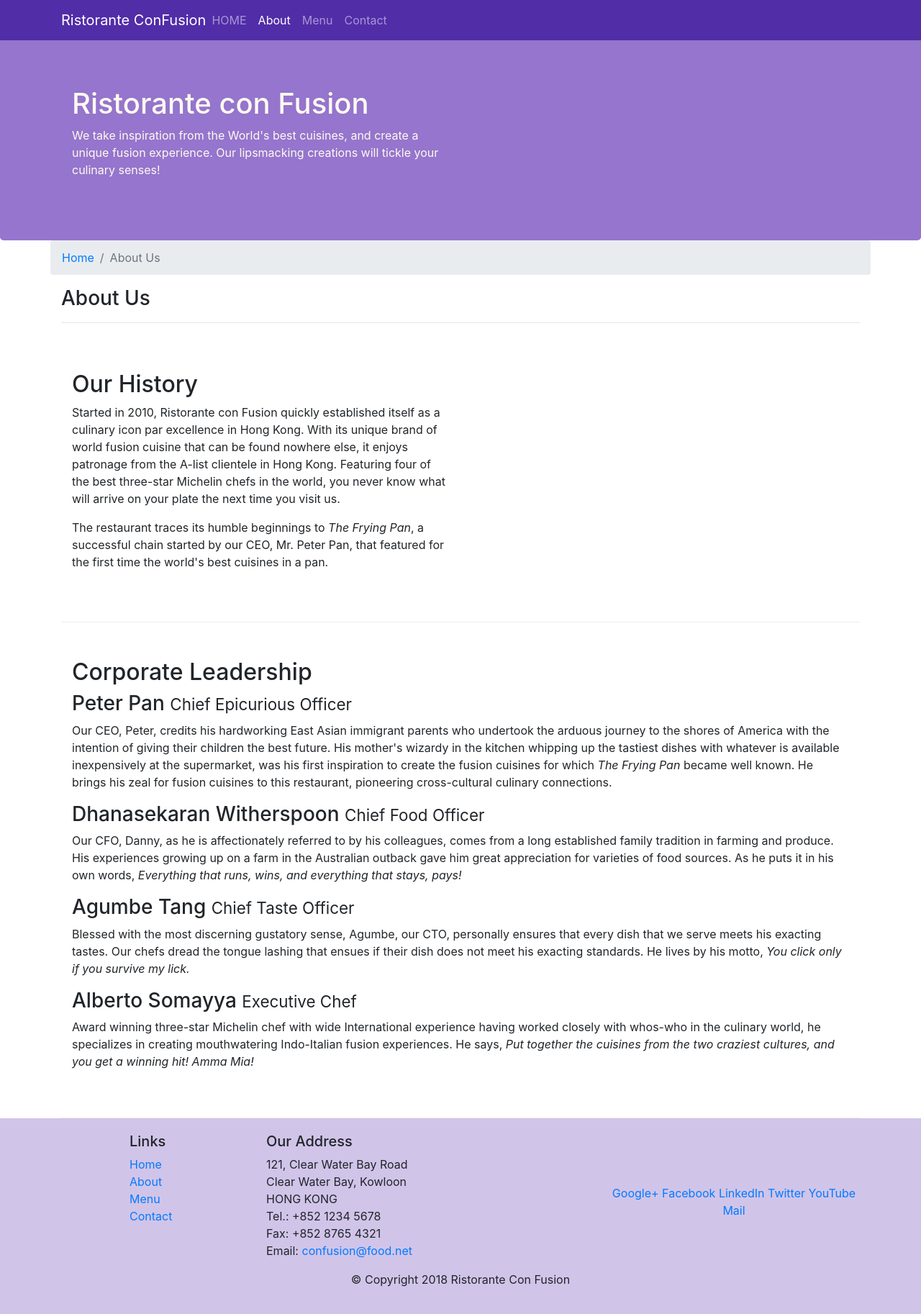
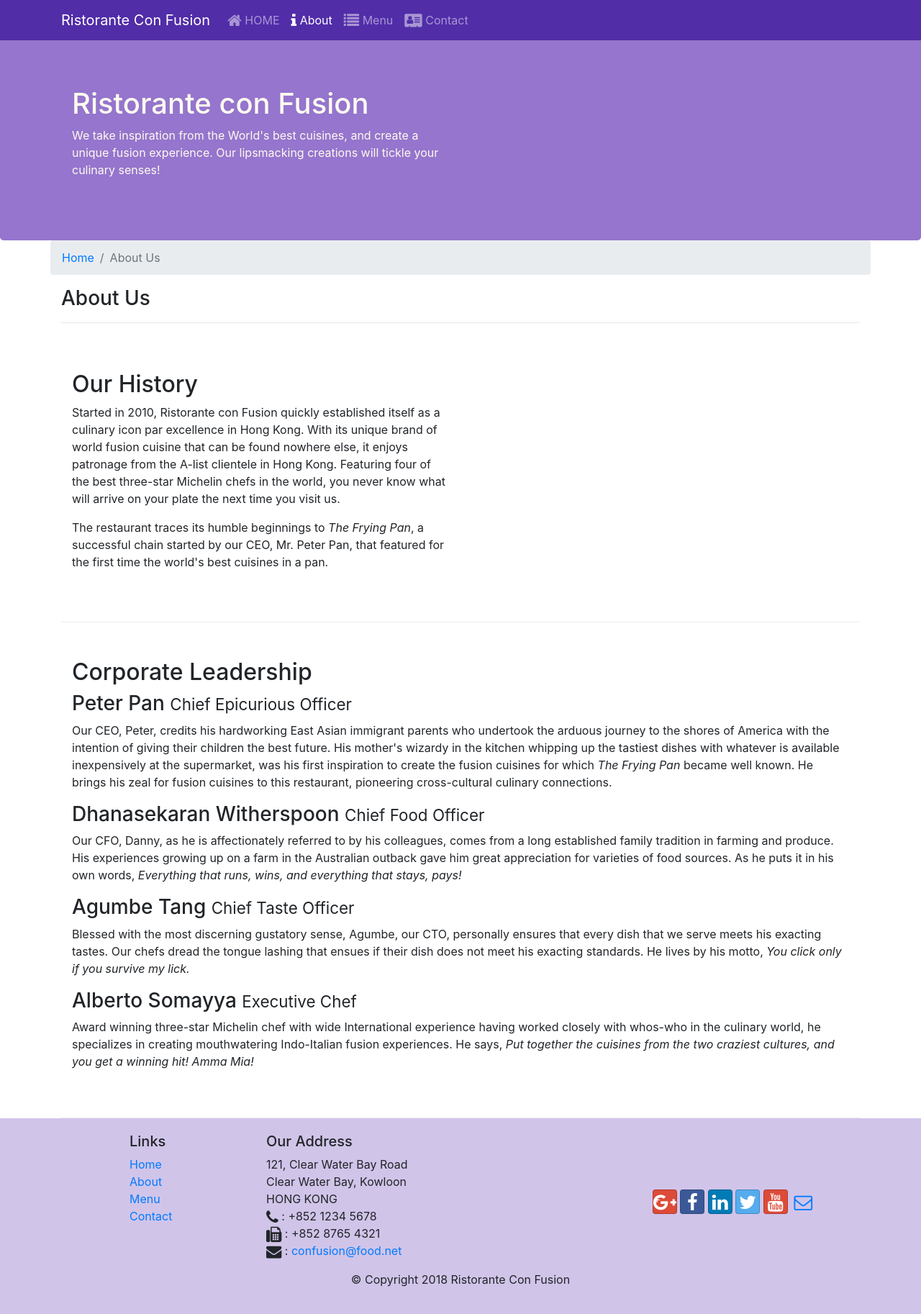
Before and after one commit to Ali-Zain1997/ConFusion, a website: page aboutus.html in a window 1280 px wide. Shown: the whole page at 72% size. Drawn offline with nearby package versions, Linux system fonts and the light colour scheme.

Commit message:
icon fonts

```diff
--- a/aboutus.html
+++ b/aboutus.html
@@ -10,6 +10,8 @@
 
      <!-- Bootstrap CSS -->
      <link rel="stylesheet" href="node_modules/bootstrap/dist/css/bootstrap.min.css">
+     <link rel="stylesheet" href="node_modules/font-awesome/css/font-awesome.min.css">
+     <link rel="stylesheet" href="node_modules/bootstrap-social/bootstrap-social.css">
      <link rel="stylesheet" href="css/styles.css">
      <title>Ristorante Con Fusion: About Us</title>
 
@@ -21,13 +23,13 @@
             <button class="navbar-toggler" type="button" data-toggle="collapse" data-target="#Navbar">
                 <span class="navbar-toggler-icon"></span>
             </button>
-            <a class="navbar-brand mr-auto" href="./index.html">Ristorante ConFusion</a>
+            <a class="navbar-brand" href="./index.html">Ristorante Con Fusion</a>
             <div class="collapse navbar-collapse" id="Navbar">
                 <ul class="navbar-nav mr-auto">
-                    <li class="nav-item"><a class="nav-link" href="./index.html">HOME</a></li>
-                    <li class="nav-item active"><a class="nav-link" href="#">About</a></li>
-                    <li class="nav-item"><a class="nav-link" href="#">Menu</a></li>
-                    <li class="nav-item"><a class="nav-link" href="#">Contact</a></li>
+                    <li class="nav-item"><a class="nav-link" href="./index.html"><span class="fa fa-home fa-lg"></span> HOME</a></li>
+                    <li class="nav-item active"><a class="nav-link" href="#"><span class="fa fa-info fa-lg"></span> About</a></li>
+                    <li class="nav-item"><a class="nav-link" href="#"><span class="fa fa-list fa-lg"></span> Menu</a></li>
+                    <li class="nav-item"><a class="nav-link" href="#"><span class="fa fa-address-card fa-lg"></span> Contact</a></li>
                 </ul>
             </div>
         </div>
@@ -102,19 +104,19 @@
 		              121, Clear Water Bay Road<br>
 		              Clear Water Bay, Kowloon<br>
 		              HONG KONG<br>
-		              Tel.: +852 1234 5678<br>
-		              Fax: +852 8765 4321<br>
-		              Email: <a href="mailto:confusion@food.net">confusion@food.net</a>
+		              <i class="fa fa-phone fa-lg"></i> : +852 1234 5678<br>
+		              <i class="fa fa-fax fa-lg"></i> : +852 8765 4321<br>
+		              <i class="fa fa-envelope fa-lg"></i> : <a href="mailto:confusion@food.net">confusion@food.net</a>
 		           </address>
                 </div>
                 <div class="col-12 col-sm-4 align-self-center">
                     <div class="text-center">
-                        <a href="http://google.com/+">Google+</a>
-                        <a href="http://www.facebook.com/profile.php?id=">Facebook</a>
-                        <a href="http://www.linkedin.com/in/">LinkedIn</a>
-                        <a href="http://twitter.com/">Twitter</a>
-                        <a href="http://youtube.com/">YouTube</a>
-                        <a href="mailto:">Mail</a>
+                        <a class="btn btn-social-icon btn-google" href="http://google.com/+"><i class="fa fa-google-plus fa-lg"></i>+</a>
+                        <a class="btn btn-social-icon btn-facebook" href="http://www.facebook.com/profile.php?id="><i class="fa fa-facebook fa-lg"></i></a>
+                        <a class="btn btn-social-icon btn-linkedin" href="http://www.linkedin.com/in/"><i class="fa fa-linkedin fa-lg"></i></a>
+                        <a class="btn btn-social-icon btn-twitter" href="http://twitter.com/"><i class="fa fa-twitter fa-lg"></i></a>
+                        <a class="btn btn-social-icon btn-google" href="http://youtube.com/"><i class="fa fa-youtube fa-lg"></i></a>
+                        <a class="btn btn-social-icon" href="mailto:"><i class="fa fa-envelope-o fa-lg"></i></a>
                     </div>
                 </div>
            </div>
--- a/package.json
+++ b/package.json
@@ -15,6 +15,8 @@
   },
   "dependencies": {
     "bootstrap": "^4.0.0",
+    "bootstrap-social": "^5.1.1",
+    "font-awesome": "^4.7.0",
     "jquery": "^3.3.1",
     "popper.js": "^1.12.9"
   }
```
Also changed, not shown: index.html (+15 -13 lines), 1 other file.
